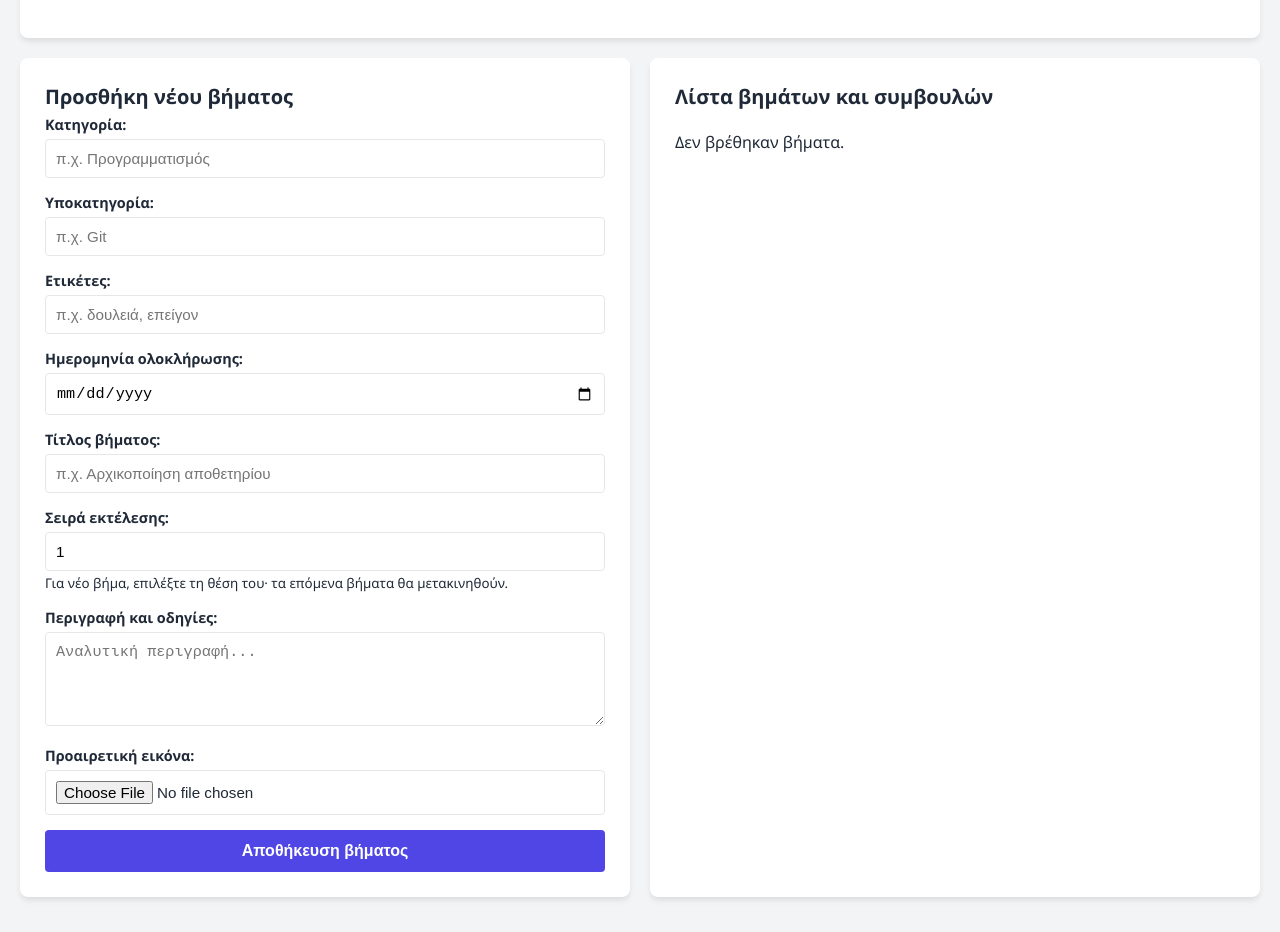
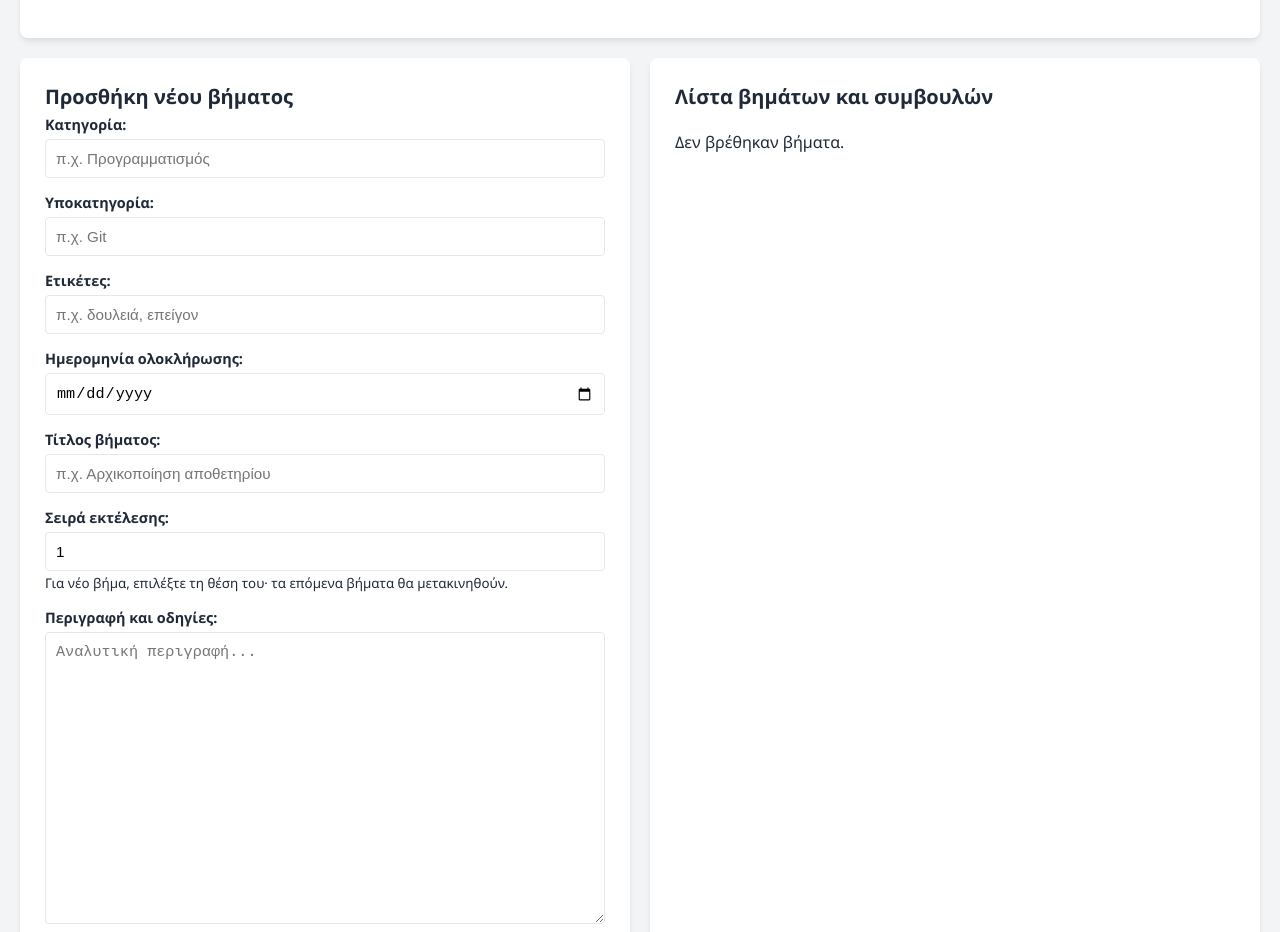
Before and after one commit to diatrou/howToApp, a website: page index.html in a window 1280 px wide. Shown: the part 491-1423 px from the top of the page. Drawn offline with Linux system fonts and the light colour scheme.

Commit message:
Increase and synchronize the step description panels
Set the description textarea to 15 default rows and allow vertical resizing. Use a ResizeObserver and window resize handling to keep the display card height matched to the add-step form card, while leaving mobile layout naturally stacked.

```diff
--- a/css/style.css
+++ b/css/style.css
@@ -88,6 +88,7 @@ select:focus-visible {
     display: grid;
     grid-template-columns: 1fr 1fr;
     gap: 20px;
+    align-items: start;
 }
 
 .top-controls {
@@ -148,6 +149,10 @@ select:focus-visible {
     border-radius: 4px;
     box-sizing: border-box;
     font-size: 0.95rem;
+}
+
+.form-group textarea {
+    resize: vertical;
 }
 
 .form-group input:focus,
--- a/index.html
+++ b/index.html
@@ -169,7 +169,7 @@
                     <!-- Description / Instructions -->
                     <div class="form-group">
                         <label for="description" data-i18n="descriptionLabel">Περιγραφή και οδηγίες:</label>
-                        <textarea id="description" rows="4" required placeholder="Αναλυτική περιγραφή..." data-i18n-placeholder="descriptionPlaceholder"></textarea>
+                        <textarea id="description" rows="15" required placeholder="Αναλυτική περιγραφή..." data-i18n-placeholder="descriptionPlaceholder"></textarea>
                     </div>
 
                     <!-- Προαιρετική εικόνα -->
--- a/js/app.js
+++ b/js/app.js
@@ -12,6 +12,8 @@ document.addEventListener('DOMContentLoaded', () => {
     // DOM elements references
     const stepForm = document.getElementById('step-form');
     const stepsContainer = document.getElementById('steps-container');
+    const formSection = document.querySelector('.form-section');
+    const displaySection = document.querySelector('.display-section');
     const searchInput = document.getElementById('search-input');
     const categoryFilter = document.getElementById('category-filter');
     const subcategoryFilter = document.getElementById('subcategory-filter');
@@ -254,6 +256,11 @@ document.addEventListener('DOMContentLoaded', () => {
     // Load and render steps on startup
     renderSteps();
     restoreDraft();
+    syncPairedPanelHeight();
+    if ('ResizeObserver' in window) {
+        const panelResizeObserver = new ResizeObserver(syncPairedPanelHeight);
+        panelResizeObserver.observe(formSection);
+    }
 
     stepForm.addEventListener('input', () => {
         if (!editingStepId) saveDraft();
@@ -384,6 +391,7 @@ document.addEventListener('DOMContentLoaded', () => {
     });
     window.addEventListener('resize', () => {
         if (!presentationModal.hidden) fitPresentationToScreen();
+        syncPairedPanelHeight();
     });
 
     exportButton.addEventListener('click', () => {
@@ -673,6 +681,15 @@ document.addEventListener('DOMContentLoaded', () => {
         cancelEditButton.hidden = true;
         clearDraft();
         document.getElementById('description').focus();
+    }
+
+    function syncPairedPanelHeight() {
+        if (!formSection || !displaySection) return;
+        if (window.innerWidth <= 768) {
+            displaySection.style.height = '';
+            return;
+        }
+        displaySection.style.height = `${formSection.getBoundingClientRect().height}px`;
     }
 
     // Συνάρτηση προβολής βημάτων στην οθόνη
```
